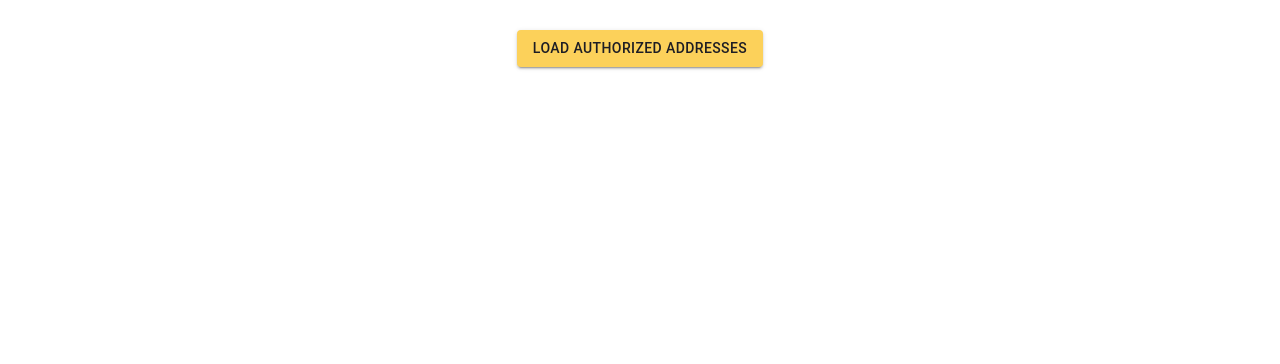
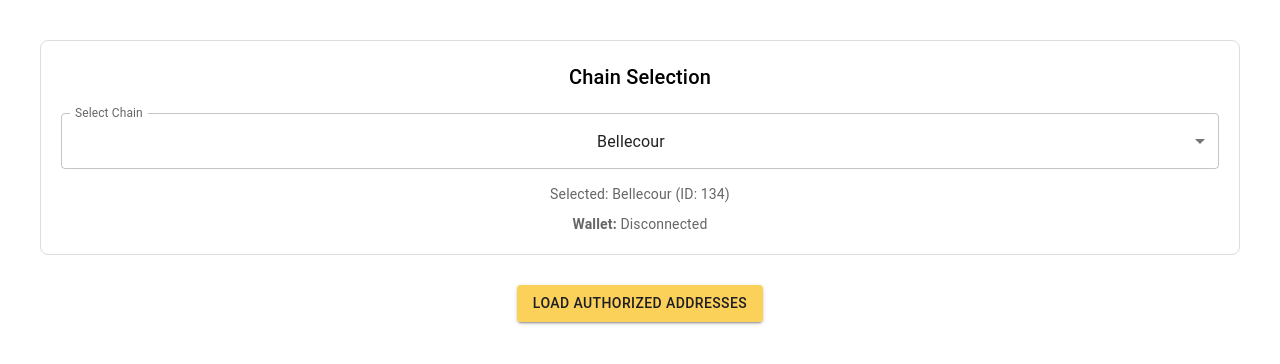
Before and after one commit to iExecBlockchainComputing/web3-telegram-sandbox, a React (Vite) app: page / in a window 1280 px wide. Shown: the top 364 px of the page. Built offline with nearby package versions, Linux system fonts and the light colour scheme.

Commit message:
Add multichain support

```diff
--- a/package.json
+++ b/package.json
@@ -13,7 +13,7 @@
     "@emotion/react": "11.11.4",
     "@emotion/styled": "11.11.5",
     "@fontsource/mulish": "^5.0.18",
-    "@iexec/web3telegram": "^0.0.2-alpha",
+    "@iexec/web3telegram": "^0.1.0-alpha.5",
     "@mui/material": "latest",
     "react": "^18.2.0",
     "react-dom": "^18.2.0"
--- a/src/App.tsx
+++ b/src/App.tsx
@@ -1,22 +1,31 @@
-import { type Contact } from '@iexec/web3telegram';
 import {
   Alert,
   Box,
   Button,
   CircularProgress,
+  FormControl,
+  InputLabel,
+  MenuItem,
+  Select,
   Table,
   TableBody,
   TableCell,
   TableHead,
   TableRow,
-} from '@mui/material';
-import { Fragment, useState } from 'react';
-import './styles.css';
-import { fetchMyContacts, sendMessage } from './web3telegram/web3telegram';
+  Typography,
+} from "@mui/material";
+import { Fragment, useState } from "react";
+import { type Contact } from "@iexec/web3telegram";
+import { fetchMyContacts, sendMessage } from "./web3telegram/web3telegram";
+import { SUPPORTED_CHAINS } from "./web3telegram/utils";
+import { useWalletConnection } from "./hooks/useWalletConnection";
+import "./styles.css";
 
 export default function App() {
+  const { isConnected, address } = useWalletConnection();
+  const [selectedChain, setSelectedChain] = useState(SUPPORTED_CHAINS[0].id);
   const [loading, setLoading] = useState(false);
-  const [errorMessage, setErrorMessage] = useState('');
+  const [errorMessage, setErrorMessage] = useState("");
   const [displayTable, setdisplayTable] = useState(false);
   const [messageSentSuccess, setMessageSentSuccess] = useState(false);
   const [contacts, setContacts] = useState<Contact[]>([]);
@@ -30,7 +39,7 @@ export default function App() {
   const indexOfFirstContact = indexOfLastContact - contactsPerPage;
   const currentContacts = contacts.slice(
     indexOfFirstContact,
-    indexOfLastContact
+    indexOfLastContact,
   );
 
   // Calculate the total number of pages
@@ -64,10 +73,58 @@ export default function App() {
     return pageNumbers;
   };
 
+  const handleChainChange = async (event: any) => {
+    const newChainId = Number(event.target.value);
+    setSelectedChain(newChainId);
+
+    // Reset state when switching chains
+    setContacts([]);
+    setdisplayTable(false);
+    setErrorMessage("");
+    setMessageSentSuccess(false);
+
+    // Switch MetaMask to the selected chain
+    try {
+      const chain = SUPPORTED_CHAINS.find((c) => c.id === newChainId);
+      if (!chain) return;
+
+      const chainIdHex = `0x${newChainId.toString(16)}`;
+
+      try {
+        await window.ethereum.request({
+          method: "wallet_switchEthereumChain",
+          params: [{ chainId: chainIdHex }],
+        });
+      } catch (switchError: unknown) {
+        if ((switchError as { code?: number }).code === 4902) {
+          await window.ethereum.request({
+            method: "wallet_addEthereumChain",
+            params: [
+              {
+                chainId: chainIdHex,
+                chainName: chain.name,
+                nativeCurrency: {
+                  name: chain.tokenSymbol,
+                  symbol: chain.tokenSymbol,
+                  decimals: 18,
+                },
+                rpcUrls: chain.rpcUrls,
+                blockExplorerUrls: [chain.blockExplorerUrl],
+              },
+            ],
+          });
+        }
+      }
+    } catch (error) {
+      console.error("Failed to switch chain:", error);
+    }
+  };
+
   const handleLoadAddresses = async () => {
     try {
       setLoading(true);
-      const { contacts: myContacts, error } = await fetchMyContacts();
+      const { contacts: myContacts, error } =
+        await fetchMyContacts(selectedChain);
       setLoading(false);
       if (error) {
         setErrorMessage(error);
@@ -76,8 +133,11 @@ export default function App() {
       setContacts(myContacts as Contact[]);
       setdisplayTable(true);
     } catch (err) {
-      console.log('[fetchMyContacts] ERROR', err);
+      console.log("[fetchMyContacts] ERROR", err);
       setLoading(false);
+      setErrorMessage(
+        "Failed to load contacts. Please check your wallet connection and chain selection.",
+      );
     }
   };
 
@@ -85,22 +145,77 @@ export default function App() {
     try {
       setLoading(true);
       await sendMessage(
-        'Sandbox message content',
+        "Sandbox message content",
         protectedData,
-        'iExec-sandbox'
+        "iExec-sandbox",
+        selectedChain,
       );
       setLoading(false);
       setMessageSentSuccess(true);
     } catch (err) {
-      console.log('[sendMessage] ERROR', err);
+      console.log("[sendMessage] ERROR", err);
       setLoading(false);
+      setErrorMessage(
+        "Failed to send message. Please check your wallet connection and chain selection.",
+      );
     }
   };
 
   return (
     <Box className="my-box">
+      {/* Chain Selection */}
+      <Box
+        sx={{
+          marginBottom: "30px",
+          padding: "20px",
+          border: "1px solid #ddd",
+          borderRadius: "8px",
+        }}
+      >
+        <Typography
+          variant="h6"
+          sx={{ marginBottom: "20px", textAlign: "center" }}
+        >
+          Chain Selection
+        </Typography>
+
+        <FormControl fullWidth sx={{ marginBottom: "15px" }}>
+          <InputLabel>Select Chain</InputLabel>
+          <Select
+            value={selectedChain}
+            onChange={handleChainChange}
+            label="Select Chain"
+          >
+            {SUPPORTED_CHAINS.map((chain) => (
+              <MenuItem key={chain.id} value={chain.id}>
+                {chain.name}
+              </MenuItem>
+            ))}
+          </Select>
+        </FormControl>
+
+        <Typography
+          variant="body2"
+          sx={{ marginBottom: "10px", color: "#666" }}
+        >
+          Selected: {SUPPORTED_CHAINS.find((c) => c.id === selectedChain)?.name}{" "}
+          (ID: {selectedChain})
+        </Typography>
+
+        <Typography variant="body2" sx={{ color: "#666" }}>
+          <strong>Wallet:</strong> {isConnected ? "Connected" : "Disconnected"}
+          {address && (
+            <>
+              <br />
+              <strong>Address:</strong> {address.slice(0, 6)}...
+              {address.slice(-4)}
+            </>
+          )}
+        </Typography>
+      </Box>
+
       <Button
-        sx={{ display: 'block', margin: '30px auto' }}
+        sx={{ display: "block", margin: "30px auto" }}
         onClick={handleLoadAddresses}
         variant="contained"
       >
@@ -108,14 +223,14 @@ export default function App() {
       </Button>
 
       {errorMessage && (
-        <Alert severity="error" style={{ maxWidth: 300, margin: 'auto' }}>
+        <Alert severity="error" style={{ maxWidth: 300, margin: "auto" }}>
           {errorMessage}
         </Alert>
       )}
 
       {loading && (
         <CircularProgress
-          sx={{ display: 'block', margin: '20px auto' }}
+          sx={{ display: "block", margin: "20px auto" }}
         ></CircularProgress>
       )}
 
@@ -124,17 +239,17 @@ export default function App() {
           <Table
             sx={{
               maxWidth: 200,
-              marginLeft: 'auto',
-              marginRight: 'auto',
+              marginLeft: "auto",
+              marginRight: "auto",
             }}
             aria-label="simple table"
           >
-            <TableHead sx={{ border: 0, borderBottom: 'none' }}>
-              <TableRow sx={{ border: 0, borderBottom: 'none' }}>
+            <TableHead sx={{ border: 0, borderBottom: "none" }}>
+              <TableRow sx={{ border: 0, borderBottom: "none" }}>
                 <TableCell
                   sx={{
                     border: 0,
-                    borderBottom: 'none',
+                    borderBottom: "none",
                     fontWeight: 600,
                     minWidth: 335,
                   }}
@@ -144,7 +259,7 @@ export default function App() {
                 <TableCell
                   sx={{
                     border: 0,
-                    borderBottom: 'none',
+                    borderBottom: "none",
                     fontWeight: 600,
                   }}
                 >
@@ -154,7 +269,7 @@ export default function App() {
             </TableHead>
             <TableBody>
               {currentContacts.map((contact, index) => (
-                <TableRow key={index} sx={{ border: 0, borderBottom: 'none' }}>
+                <TableRow key={index} sx={{ border: 0, borderBottom: "none" }}>
                   <TableCell component="th" scope="row">
                     {contact.address}
                   </TableCell>
@@ -177,27 +292,27 @@ export default function App() {
           <Box
             sx={{
               maxWidth: 425,
-              marginLeft: 'auto',
-              marginRight: 'auto',
+              marginLeft: "auto",
+              marginRight: "auto",
             }}
           >
             {contacts.length > contactsPerPage && (
               <ul className="pagination">
                 {/* Previous button */}
                 <Button
-                  sx={{ color: 'black' }}
+                  sx={{ color: "black" }}
                   className="page-link"
                   onClick={() => paginate(currentPage - 1)}
                   disabled={currentPage === 1}
                 >
-                  {'<'}
+                  {"<"}
                 </Button>
 
                 {/* Page numbers */}
                 {getPageNumbers().map((pageNumber, index) => (
                   <Fragment key={index}>
                     <Button
-                      sx={{ color: 'black' }}
+                      sx={{ color: "black" }}
                       className="page-link"
                       onClick={() => paginate(pageNumber)}
                     >
@@ -208,12 +323,12 @@ export default function App() {
 
                 {/* Next button */}
                 <Button
-                  sx={{ color: 'black' }}
+                  sx={{ color: "black" }}
                   className="page-link"
                   onClick={() => paginate(currentPage + 1)}
                   disabled={currentPage === totalPages}
                 >
-                  {'>'}
+                  {">"}
                 </Button>
               </ul>
             )}
@@ -224,7 +339,7 @@ export default function App() {
       {messageSentSuccess && (
         <Alert
           severity="success"
-          style={{ maxWidth: 300, margin: '30px auto' }}
+          style={{ maxWidth: 300, margin: "30px auto" }}
         >
           The message is being sent.
         </Alert>
--- /dev/null
+++ b/src/hooks/useWalletConnection.ts
@@ -0,0 +1,70 @@
+import { useEffect, useState } from "react";
+
+export function useWalletConnection() {
+  const [isConnected, setIsConnected] = useState(false);
+  const [address, setAddress] = useState<string | null>(null);
+  const [chainId, setChainId] = useState<number | null>(null);
+
+  useEffect(() => {
+    if (!window.ethereum) {
+      return;
+    }
+
+    const checkConnection = async () => {
+      try {
+        const accounts = await window.ethereum.request({
+          method: "eth_accounts",
+        });
+
+        if (accounts.length > 0) {
+          setIsConnected(true);
+          setAddress(accounts[0]);
+
+          const newChainId = await window.ethereum.request({
+            method: "eth_chainId",
+          });
+          const parsedChainId = parseInt(newChainId, 16);
+          setChainId(parsedChainId);
+        }
+      } catch (error) {
+        console.error("Error checking connection:", error);
+      }
+    };
+
+    checkConnection();
+
+    const handleAccountsChanged = (accounts: string[]) => {
+      if (accounts.length > 0) {
+        setIsConnected(true);
+        setAddress(accounts[0]);
+      } else {
+        setIsConnected(false);
+        setAddress(null);
+      }
+    };
+
+    const handleChainChanged = (newChainHexId: string) => {
+      const newChainId = parseInt(newChainHexId, 16);
+      setChainId(newChainId);
+    };
+
+    window.ethereum.on("accountsChanged", handleAccountsChanged);
+    window.ethereum.on("chainChanged", handleChainChanged);
+
+    return () => {
+      if (window.ethereum.removeListener) {
+        window.ethereum.removeListener(
+          "accountsChanged",
+          handleAccountsChanged,
+        );
+        window.ethereum.removeListener("chainChanged", handleChainChanged);
+      }
+    };
+  }, []);
+
+  return {
+    isConnected,
+    address,
+    chainId,
+  };
+}
--- a/src/styles.css
+++ b/src/styles.css
@@ -1,6 +1,13 @@
-html, body {
+html,
+body {
   font-family: "Mulish", ui-sans-serif, system-ui, sans-serif;
   text-align: center;
+}
+
+#root {
+  max-width: 1280px;
+  margin: 0 auto;
+  padding: 2rem;
 }
 
 .ButtonSendM {
--- a/src/web3telegram/utils.ts
+++ b/src/web3telegram/utils.ts
@@ -1,39 +1,81 @@
-const IEXEC_CHAIN_ID = '0x86'; // 134
+export type Address = `0x${string}`;
+
+export type AddressOrEnsName = Address | string;
+
+export const IEXEC_EXPLORER_URL = "https://explorer.iex.ec/bellecour/dataset/";
+
+export const WEB3TELEGRAM_APP_ENS = "web3telegram.apps.iexec.eth";
+
+const IEXEC_CHAIN_ID = "0x86"; // 134
+
+export const SUPPORTED_CHAINS = [
+  {
+    id: 134,
+    name: "Bellecour",
+    blockExplorerUrl: "https://blockscout-bellecour.iex.ec",
+    tokenSymbol: "xRLC",
+    rpcUrls: ["https://bellecour.iex.ec"],
+  },
+  {
+    id: 42161,
+    name: "Arbitrum",
+    blockExplorerUrl: "https://arbiscan.io/",
+    tokenSymbol: "RLC",
+    rpcUrls: ["https://arb1.arbitrum.io/rpc"],
+  },
+  {
+    id: 421614,
+    name: "Arbitrum Sepolia",
+    blockExplorerUrl: "https://sepolia.arbiscan.io/",
+    tokenSymbol: "RLC",
+    rpcUrls: ["https://sepolia-rollup.arbitrum.io/rpc"],
+  },
+];
 
 export function checkIsConnected() {
   if (!window.ethereum) {
-    console.log('Please install MetaMask');
-    throw new Error('No Ethereum provider found');
+    console.log("Please install MetaMask");
+    throw new Error("No Ethereum provider found");
   }
 }
 
-export async function checkCurrentChain() {
+export async function checkCurrentChain(selectedChainId?: number) {
   const currentChainId = await window.ethereum.request({
-    method: 'eth_chainId',
+    method: "eth_chainId",
     params: [],
   });
-  if (currentChainId !== IEXEC_CHAIN_ID) {
-    console.log('Please switch to iExec chain');
+
+  const targetChainId = selectedChainId
+    ? `0x${selectedChainId.toString(16)}`
+    : IEXEC_CHAIN_ID;
+
+  if (currentChainId !== targetChainId) {
+    const chain = SUPPORTED_CHAINS.find((c) => c.id === selectedChainId);
+    if (!chain) {
+      throw new Error(`Chain with ID ${selectedChainId} not supported`);
+    }
+
+    console.log(`Please switch to ${chain.name} chain`);
     try {
       await window.ethereum.request({
-        method: 'wallet_addEthereumChain',
+        method: "wallet_addEthereumChain",
         params: [
           {
-            chainId: '0x86',
-            chainName: 'iExec Sidechain',
+            chainId: targetChainId,
+            chainName: chain.name,
             nativeCurrency: {
-              name: 'xRLC',
-              symbol: 'xRLC',
+              name: chain.tokenSymbol,
+              symbol: chain.tokenSymbol,
               decimals: 18,
             },
-            rpcUrls: ['https://bellecour.iex.ec'],
-            blockExplorerUrls: ['https://blockscout-bellecour.iex.ec'],
+            rpcUrls: chain.rpcUrls || ["https://bellecour.iex.ec"],
+            blockExplorerUrls: [chain.blockExplorerUrl],
           },
         ],
       });
-      console.log('Switched to iExec chain');
+      console.log(`Switched to ${chain.name} chain`);
     } catch (err) {
-      console.error('Failed to switch to iExec chain:', err);
+      console.error(`Failed to switch to ${chain.name} chain:`, err);
       throw err;
     }
   }
```
Also changed, not shown: src/main.tsx (+9 -9 lines), src/web3telegram/web3telegram.ts (+14 -11 lines), 1 other file (tests, documents, lock files or other folders).
